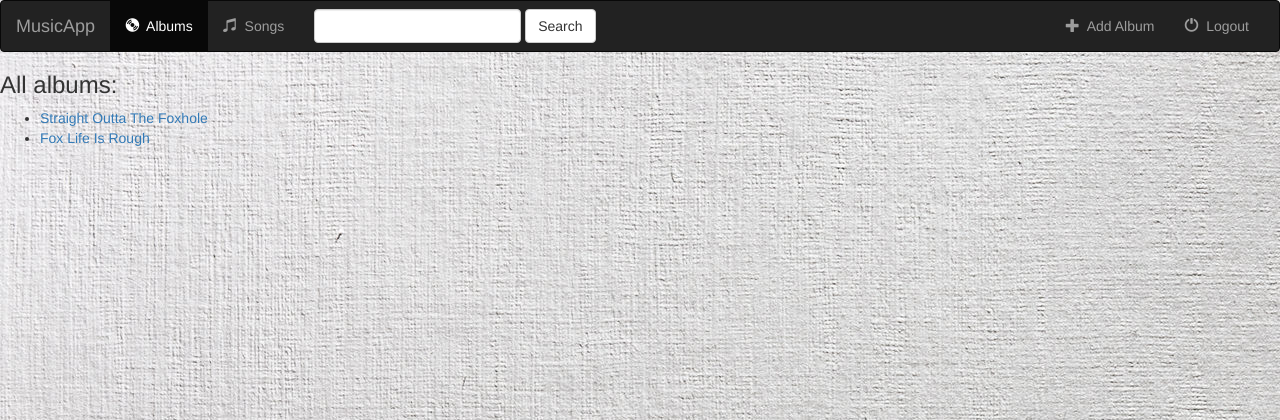
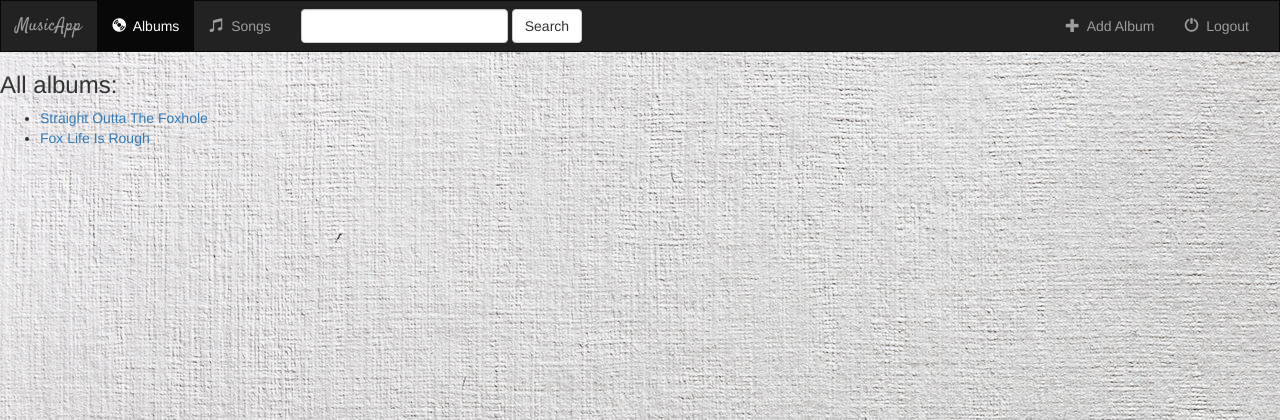
Before and after one commit to peter-keller/django-learning, a Django app: page /music/ in a window 1280 px wide. Shown: the top 420 px of the page. Run offline with Django 3.2, Linux system fonts and the light colour scheme; data comes from the database, SQL or seed files in the repository; some libraries are stand-ins or nearby versions.

Commit message:
feat(style): border radius removed, logo fontstyle set

```diff
--- a/music/static/music/style.css
+++ b/music/static/music/style.css
@@ -1,3 +1,11 @@
 body {
     background: white url("images/background.jpg");
 }
+
+.navbar {
+    border-radius: 0;
+}
+
+.navbar-brand {
+    font-family: 'Satisfy', cursive;
+}
```
